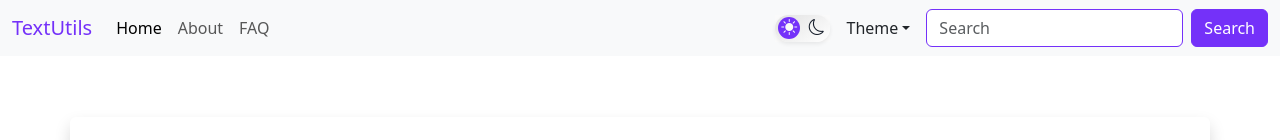
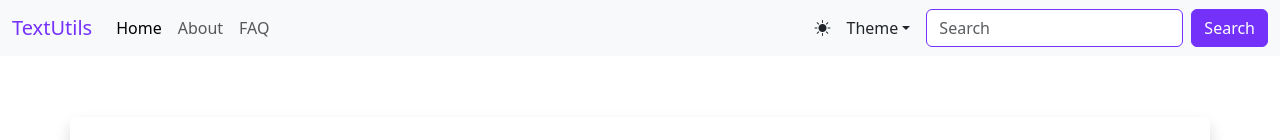
Before and after one commit to harshal0112/textutils, a React (Create React App) app: page / in a window 1280 px wide. Shown: the top 140 px of the page. Built offline with nearby package versions, Linux system fonts and the light colour scheme.

Commit message:
Auto dark mode detection added

```diff
--- a/src/App.js
+++ b/src/App.js
@@ -11,6 +11,10 @@ import Footer from "./doc/Footer";
 
 function App() {
   const [toast, setToast] = useState(null);
+  const getActiveMode = () => {
+    return JSON.parse(localStorage.getItem("activeMode")) || "Auto";
+  };
+  const [modeActive, setModeActive] = useState(getActiveMode);
 
   const showToast = (type, message) => {
     setToast({
@@ -30,6 +34,7 @@ function App() {
       const darkThemeMq = window.matchMedia("(prefers-color-scheme: dark)");
       if (darkThemeMq.matches) {
         // Theme set to dark.
+        setModeActive("Auto");
         showToast(
           "Dark Mode",
           "Dark mode has been enabled, accordance to device's system theme settings."
@@ -37,6 +42,7 @@ function App() {
         return "dark";
       } else {
         // Theme set to light.
+        setModeActive("Auto");
         showToast(
           "Light Mode",
           "Light mode has been enabled, accordance to device's system theme settings."
@@ -45,6 +51,31 @@ function App() {
       }
     }
   }, []);
+
+  const autoDetectMode = () => {
+    document.getElementById("dropShow").classList.remove("show");
+    document.getElementById("toggleMode").classList.remove("show");
+    const darkThemeMqK = window.matchMedia("(prefers-color-scheme: dark)");
+    if (darkThemeMqK.matches) {
+      // Theme set to dark.
+      setModeActive("Auto");
+      setMode("dark");
+      showAlert(
+        "Dark mode has been enabled, accordance to device's system theme settings.",
+        "Dark Mode"
+      );
+      return "dark";
+    } else {
+      // Theme set to light.
+      setModeActive("Auto");
+      setMode("light");
+      showAlert(
+        "Light mode has been enabled, accordance to device's system theme settings.",
+        "Light Mode"
+      );
+      return "light";
+    }
+  };
 
   const getTheme = () => {
     return JSON.parse(localStorage.getItem("theme")) || "purple";
@@ -58,7 +89,8 @@ function App() {
 
   useEffect(() => {
     localStorage.setItem("mode", JSON.stringify(mode));
-  }, [mode]);
+    localStorage.setItem("activeMode", JSON.stringify(modeActive));
+  }, [mode, modeActive]);
 
   if (mode === "dark") {
     document.body.style.backgroundColor = "#0f0f0f";
@@ -81,15 +113,17 @@ function App() {
     }, 1500);
   };
 
-  const toggleMode = () => {
-    if (mode === "light") {
-      setMode("dark");
+  const toggleMode = (event) => {
+    document.getElementById("toggleMode").classList.remove("show");
+    setMode(event);
+    setModeActive(event);
+    document.getElementById("dropShow").classList.remove("show");
+    if (event === "light") {
       document.body.style.backgroundColor = "#0f0f0f";
+      showAlert("Light mode had been enabled", "success");
+    } else {
+      document.body.style.backgroundColor = "white";
       showAlert("Dark mode had been enabled", "success");
-    } else {
-      setMode("light");
-      document.body.style.backgroundColor = "white";
-      showAlert("Light mode had been enabled", "success");
     }
   };
 
@@ -107,6 +141,8 @@ function App() {
             mode={mode}
             toggleMode={toggleMode}
             toggleTheme={toggleTheme}
+            modeActive={modeActive}
+            autoDetectMode={autoDetectMode}
           />
           <Alert alert={alert} theme={theme} toast={toast} mode={mode} />
           <div
--- a/src/custom.scss
+++ b/src/custom.scss
@@ -63,29 +63,48 @@ $theme-colors: (
     --bs-alert-link-color: #6610f2 !important;
 }
 
-.drop-primary:hover, .drop-primary:hover {
+.drop-primary:hover, .drop-primary:hover, .active-primary {
     background-color: #0d6efd !important;
+    max-width: 94% !important;
+    border-radius: 0.25rem !important;
     }
 
-.drop-success:active, .drop-success:hover {
+.drop-success:active, .drop-success:hover, .active-success {
     background-color: #198754 !important;
+    max-width: 94% !important;
+    border-radius: 0.25rem !important;
     }
 
-.drop-warning:active, .drop-warning:hover {
-    background-color: #ffc107 !important;
+.drop-warning:active, .drop-warning:hover, .active-warning {
+    background-color: $warning !important;
+    color: #011010 !important;
+    max-width: 94% !important;
+    border-radius: 0.25rem !important;
     }
 
-.drop-danger:active, .drop-danger:hover {
+.drop-danger:active, .drop-danger:hover, .active-danger {
     background-color: #dc3545 !important;
+    max-width: 94% !important;
+    border-radius: 0.25rem !important;
     }
 
-.drop-purple:active, .drop-purple:hover {
+.drop-purple:active, .drop-purple:hover, .active-purple {
     background-color: #7431f9 !important;
+    max-width: 94% !important;
+    border-radius: 0.25rem !important;
     }
 
-.drop-cyan:active, .drop-cyan:hover {
-    background-color: $cyan !important;
+.drop-cyan:active, .drop-cyan:hover, .active-info {
+    background-color: $info !important;
+    color: #011010 !important;
+    max-width: 94% !important;
+    border-radius: 0.25rem !important;
     }
+
+.drop-cyan, .drop-primary, .drop-purple, .drop-danger, .drop-success, .drop-warning {
+    max-width: 94% !important;
+    margin-bottom: 2px;
+}
 
 html {
     height: 100% !important;
@@ -153,91 +172,105 @@ body {
     cursor: pointer;
   }
 
+  .modal-open { overflow-y: auto !important;}
+
+.drop-mode::after{
+    display: none !important;
+}
+
+.dropdown-menu .active {
+    font-weight: 600;
+}
+
+.drop-mode-item {
+    border-radius: 0.25rem !important;
+}
+
 // -------------------------------------------------------------------------------------------------------
 // Switch to Dark Mode
 
-.toggle {
-    cursor: pointer;
-    position: relative;
-    display: flex;
-    justify-content: space-between;
-    width: 55px;
-    height: 27px;
-    border-radius: 25px;
-    transition: .2s;
-    align-items: center;
-}
+// .toggle {
+//     cursor: pointer;
+//     position: relative;
+//     display: flex;
+//     justify-content: space-between;
+//     width: 55px;
+//     height: 27px;
+//     border-radius: 25px;
+//     transition: .2s;
+//     align-items: center;
+// }
 
-.toggle i {
-    width: 50%;
-    line-height: 21.5px;
-    text-align: center;
-    font-size: 16px;
-    z-index: 1;
-}
+// .toggle i {
+//     width: 50%;
+//     line-height: 21.5px;
+//     text-align: center;
+//     font-size: 16px;
+//     z-index: 1;
+// }
 
-.toggle .ball {
-    position: absolute;
-    width: 22px;
-    height: 22px;
-    margin: 2.5px;
-    border-radius: 50%;
-    transition: .3s ease-out;
-}
+// .toggle .ball {
+//     position: absolute;
+//     width: 22px;
+//     height: 22px;
+//     margin: 2.5px;
+//     border-radius: 50%;
+//     transition: .3s ease-out;
+// }
 
-#toggle {
-    display: none;
-}
+// #toggle {
+//     display: none;
+// }
 
-/*
-    -- Light Mode --
-*/
+// /*
+//     -- Light Mode --
+// */
 
-.light {
-    background: #fafafa;
-}
+// .light {
+//     background: #fafafa;
+// }
 
-.light .toggle {
-    background: linear-gradient(145deg, #e1e1e1, #fff);
-    // box-shadow: 3px 3px 4px #e6e6e6,
-    //             -3px -3px 4px #ffffff;
-}
+// .light .toggle {
+//     background: linear-gradient(145deg, #e1e1e1, #fff);
+//     // box-shadow: 3px 3px 4px #e6e6e6,
+//     //             -3px -3px 4px #ffffff;
+// }
 
-.light .toggle .bi-sun-fill {
-    color: #fafafa;
-}
+// .light .toggle .bi-sun-fill {
+//     color: #fafafa;
+// }
 
-.light .toggle .bi-moon {
-    color: #151d2a;
-}
+// .light .toggle .bi-moon {
+//     color: #151d2a;
+// }
 
-.light .toggle .ball {
-    background: #151d2a;
-}
+// .light .toggle .ball {
+//     background: #151d2a;
+// }
 
-/*
-    -- Dark Mode --
-*/
+// /*
+//     -- Dark Mode --
+// */
 
 
-.dark .toggle {
-    background: linear-gradient(145deg, #202020, #011010);
-    // box-shadow: 3px 3px 3px #0e131b,
-    //             -3px -3px 3px #1c2739;
-}
+// .dark .toggle {
+//     background: linear-gradient(145deg, #202020, #011010);
+//     // box-shadow: 3px 3px 3px #0e131b,
+//     //             -3px -3px 3px #1c2739;
+// }
 
-.dark .toggle .bi-sun {
-    color: #fafafa;
-}
+// .dark .toggle .bi-sun {
+//     color: #fafafa;
+// }
 
-.dark .toggle .bi-moon {
-    color: #151d2a;
-}
+// .dark .toggle .bi-moon {
+//     color: #151d2a;
+// }
 
-.dark .toggle .ball {
-    background: #fafafa;
-    transform: translateX(27.5px);
-}
+// .dark .toggle .ball {
+//     background: #fafafa;
+//     transform: translateX(27.5px);
+// }
 // -----------------------------------------------------------------------------------------------------------
 
 
--- a/src/doc/Navbar.js
+++ b/src/doc/Navbar.js
@@ -3,6 +3,7 @@ import Themes from "./Themes";
 import { NavLink, Link } from "react-router-dom";
 import React, { useContext, useState, useEffect, useRef } from "react";
 import { MyContext } from "./MyContextProvider";
+import { kMaxLength } from "buffer";
 
 function Navbar(props) {
   const [search, setSearch] = useState("");
@@ -176,7 +177,7 @@ function Navbar(props) {
                 </NavLink>
               </li>
             </ul>
-            <div
+            {/* <div
               className={`form-check-inline d-sm-none d-lg-block ${
                 props.mode === "dark" ? "dark" : "light"
               }`}
@@ -196,6 +197,90 @@ function Navbar(props) {
                 ></i>
                 <span className={`ball bg-${props.theme}`}></span>
               </label>
+            </div> */}
+            <div
+              className="dropdown mr-sm-3 mr-lg-3 form-check-inline"
+              data-bs-theme={props.mode}
+            >
+              <div
+                className={`dropdown-toggle drop-mode text-${
+                  props.mode === "dark" ? "light" : "dark"
+                }`}
+                id="toggleMode"
+                type="button"
+                data-bs-toggle="dropdown"
+                aria-expanded="false"
+                data-bs-auto-close="true"
+              >
+                <i
+                  className={`bi bi-${
+                    props.mode === "dark" ? "moon-stars-fill" : "sun-fill"
+                  }`}
+                ></i>
+                <span className="d-lg-none ms-2">Toggle theme</span>
+              </div>
+
+              <ul
+                className="dropdown-menu shadow"
+                aria-labelledby="toggleMode"
+                style={{ minWidth: "120px" }}
+                id="dropShow"
+              >
+                <li className="d-flex justify-content-center">
+                  <button
+                    type="button"
+                    className={`dropdown-item d-flex align-items-center drop-mode-item ${
+                      props.modeActive === "light" ? "active" : ""
+                    }`}
+                    style={{ maxWidth: "94%", marginBottom: "1px" }}
+                    onClick={() => props.toggleMode("light")}
+                  >
+                    <small>
+                      <i
+                        className={`me-2 bi bi-sun-fill
+                  }`}
+                      ></i>{" "}
+                      Light
+                    </small>
+                  </button>
+                </li>
+                <li className="d-flex justify-content-center">
+                  <button
+                    type="button"
+                    className={`dropdown-item d-flex align-items-center drop-mode-item ${
+                      props.modeActive === "dark" ? "active" : ""
+                    }`}
+                    style={{ maxWidth: "94%", marginBottom: "1px" }}
+                    onClick={() => props.toggleMode("dark")}
+                  >
+                    <small>
+                      <i
+                        className={`me-2 bi bi-moon-stars-fill
+                  }`}
+                      ></i>{" "}
+                      Dark
+                    </small>
+                  </button>
+                </li>
+                <li className="d-flex justify-content-center">
+                  <button
+                    type="button"
+                    className={`dropdown-item d-flex align-items-center drop-mode-item ${
+                      props.modeActive === "Auto" ? "active" : ""
+                    }`}
+                    style={{ maxWidth: "94%" }}
+                    onClick={() => props.autoDetectMode()}
+                  >
+                    <small>
+                      <i
+                        className={`me-2 fa fa-desktop
+                  }`}
+                      ></i>{" "}
+                      Auto
+                    </small>
+                  </button>
+                </li>
+              </ul>
             </div>
             <div className="btn p-0 m-0 border-0">
               <Themes
```
Also changed, not shown: src/doc/ReplaceX.js (+0 -7 lines), src/doc/TextForm.js (+12 -0 lines), src/doc/Themes.js (+33 -20 lines).
